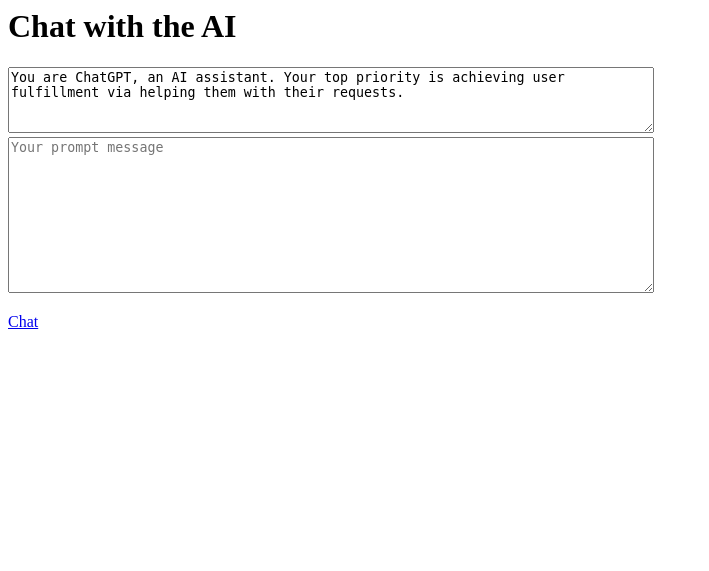
After one commit to ISE-FIZKarlsruhe/llm_frontend, a FastAPI app: template src/templates/chat.html in a window 1280 px wide. The commit adds this page. Shown: the part 176-747 px from the top of the page, without its empty margins (0-709 px from the left). Run offline with FastAPI, Linux system fonts and the light colour scheme; the template is opened without the code that fills it, so the values that code supplies are empty; parts of the project's set-up code (start-up, migrations or seed data) failed here and were passed over.

Commit message:
Add a simple chat interface

```diff
--- a/src/app/config.py
+++ b/src/app/config.py
@@ -34,3 +34,5 @@ ADMINDB.executescript(
     PRAGMA journal_mode = WAL;
 """
 )
+
+LLAMA_LOCKFILE_PATH = os.getenv("LLAMA_LOCKFILE_PATH", "/LLAMA_LOCK")
--- a/src/app/main.py
+++ b/src/app/main.py
@@ -10,7 +10,14 @@ from fastapi.templating import Jinja2Templates
 from starlette.exceptions import HTTPException as StarletteHTTPException
 from fastapi import FastAPI, Request, Depends
 from fastapi_utils.tasks import repeat_every
-from .config import SOURCE_HOST, SOURCE_SCHEME, DEBUG, LOG_PATH, LOGDB_PATH
+from .config import (
+    SOURCE_HOST,
+    SOURCE_SCHEME,
+    DEBUG,
+    LOG_PATH,
+    LOGDB_PATH,
+    LLAMA_LOCKFILE_PATH,
+)
 
 if DEBUG:
     logging.basicConfig(
@@ -26,18 +33,23 @@ else:
     )
 
 if not os.path.exists(LOG_PATH):
-    os.makedirs(LOG_PATH)
+    try:
+        os.makedirs(LOG_PATH)
+    except:
+        logging.error(
+            f"Could not create log directory {LOG_PATH}, or it already exists"
+        )
 
 
 wait = 3 / random.randint(1, 5)
 logging.debug(f"Wait for {wait} s")
 time.sleep(wait)
-if not os.path.exists("/LLAMA_LOCK"):
+if not os.path.exists(LLAMA_LOCKFILE_PATH):
     logging.debug(f"Starting Meta-Llama-3-70B-Instruct.Q4_0.llamafile")
-    open("/LLAMA_LOCK", "w").write("LOCKED")
+    open(LLAMA_LOCKFILE_PATH, "w").write("LOCKED")
     os.popen("/models/Meta-Llama-3-70B-Instruct.Q4_0.llamafile  --nobrowser -ngl 9999")
 else:
-    logging.debug("/LLAMA_LOCK exists, skipping llamafile start")
+    logging.debug(f"{LLAMA_LOCKFILE_PATH} exists, skipping llamafile start")
 
 
 app = FastAPI(openapi_url="/openapi")
@@ -52,6 +64,24 @@ async def homepage(request: Request):
 
     response = templates.TemplateResponse(
         "homepage.html",
+        {
+            "request": request,
+        },
+    )
+    return response
+
+
+@app.get("/chat", response_class=HTMLResponse, include_in_schema=False)
+async def chat(request: Request):
+    if not request.user.is_authenticated:
+        raise StarletteHTTPException(
+            status_code=401,
+            detail="Not authenticated",
+            headers={"WWW-Authenticate": "Bearer"},
+        )
+
+    response = templates.TemplateResponse(
+        "chat.html",
         {
             "request": request,
         },
@@ -84,6 +114,7 @@ async def proxy(
 
     logging.debug(f"Requesting {url} with headers {hdrs}")
     request_body = await request.body()
+    logging.debug(f"Request body: {request_body.decode('utf8')}")
 
     response = await client.request(
         method=request.method,
--- /dev/null
+++ b/src/static/chat.js
@@ -0,0 +1,46 @@
+document.addEventListener("DOMContentLoaded", function () {
+  var chatElement = document.getElementById("chat");
+
+  chatElement.addEventListener("click", function (event) {
+    event.preventDefault();
+
+    let response = document.getElementById("response");
+    response.innerHTML = "waiting...";
+    let system = document.getElementById("system");
+    let prompt = document.getElementById("prompt");
+
+    payload = {
+      messages: [
+        { role: "system", content: system.value },
+        { role: "user", content: prompt.value },
+      ],
+    };
+
+    if (system.value && prompt.value) {
+      fetch("/v1/chat/completions", {
+        method: "POST",
+        headers: {
+          "Content-Type": "application/json",
+          Authorization: "Bearer " + document.TOKEN,
+        },
+        body: JSON.stringify(payload),
+        credentials: "omit",
+      })
+        .then((response) => response.json())
+        .then((data) => {
+          response.innerHTML = data.choices[0].message.content;
+          response.innerHTML = "";
+          let result = data.choices[0].message.content;
+          let lines = result.split("\n");
+          lines.forEach((line) => {
+            let paragraph = document.createElement("p");
+            paragraph.textContent = line;
+            response.appendChild(paragraph);
+          });
+        })
+        .catch((error) => {
+          console.error(error);
+        });
+    }
+  });
+});
--- a/src/templates/base.html
+++ b/src/templates/base.html
@@ -6,7 +6,7 @@
     <title>FIZ ISE LLM</title>
 </head>
 <body>
-    <img src="https://www.fiz-karlsruhe.de/themes/custom/fizweb/icons/fizweb/logo-fiz-karlsruhe-de-claim.svg" alt="FIZ Logo" style="width: 15vw">
+    <a href="/"><img src="https://www.fiz-karlsruhe.de/themes/custom/fizweb/icons/fizweb/logo-fiz-karlsruhe-de-claim.svg" alt="FIZ Logo" style="width: 15vw"></a>
 
         <div style="display: inline-block; margin-left: 4ch; font-family: Arial; font-size: 300%; font-weight: bold">ISE LLM</div>
 
--- /dev/null
+++ b/src/templates/chat.html
@@ -0,0 +1,22 @@
+{% extends "base.html" %}
+
+{% block content %}
+
+<h1>Chat with the AI</h1>
+
+<textarea id="system" rows="4"  style="width: 50vw">
+You are ChatGPT, an AI assistant. Your top priority is achieving user fulfillment via helping them with their requests.
+</textarea>
+
+<textarea id="prompt" placeholder="Your prompt message" rows="10" style="width: 50vw">
+</textarea>
+
+<a href="#" id="chat" style="display: block; margin-top: 2vh">Chat</a>
+
+<div id="response" style="width: 50vw; margin-left: 3ch"></div>
+
+<script>
+document.TOKEN = '{{request.user.tokens.0}}'
+</script>
+<script src="/static/chat.js"></script>
+{% endblock content %}
--- a/src/templates/homepage.html
+++ b/src/templates/homepage.html
@@ -35,8 +35,12 @@ completion = client.chat.completions.create(
    {"role": "system", "content": "You are ChatGPT, an AI assistant. Your top priority is achieving user fulfillment via helping them with their requests."},
    {"role": "user", "content": "Tell me a joke about fish"}]
 )
+print(completion.choices[0].message.content)
 </pre>
 
 {% endif %}
 
+<hr>
+You can also <a href="/chat">chat with the model</a>
+
 {% endblock content %}
```
